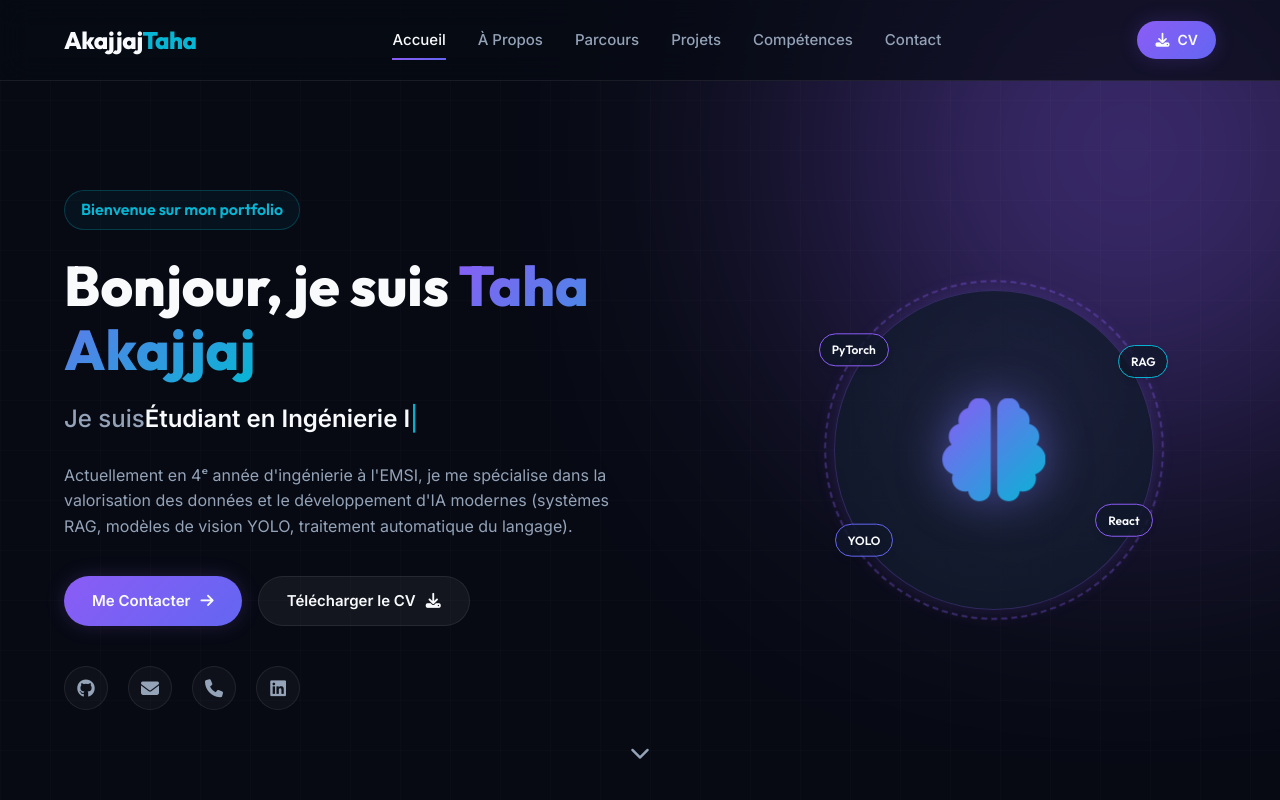
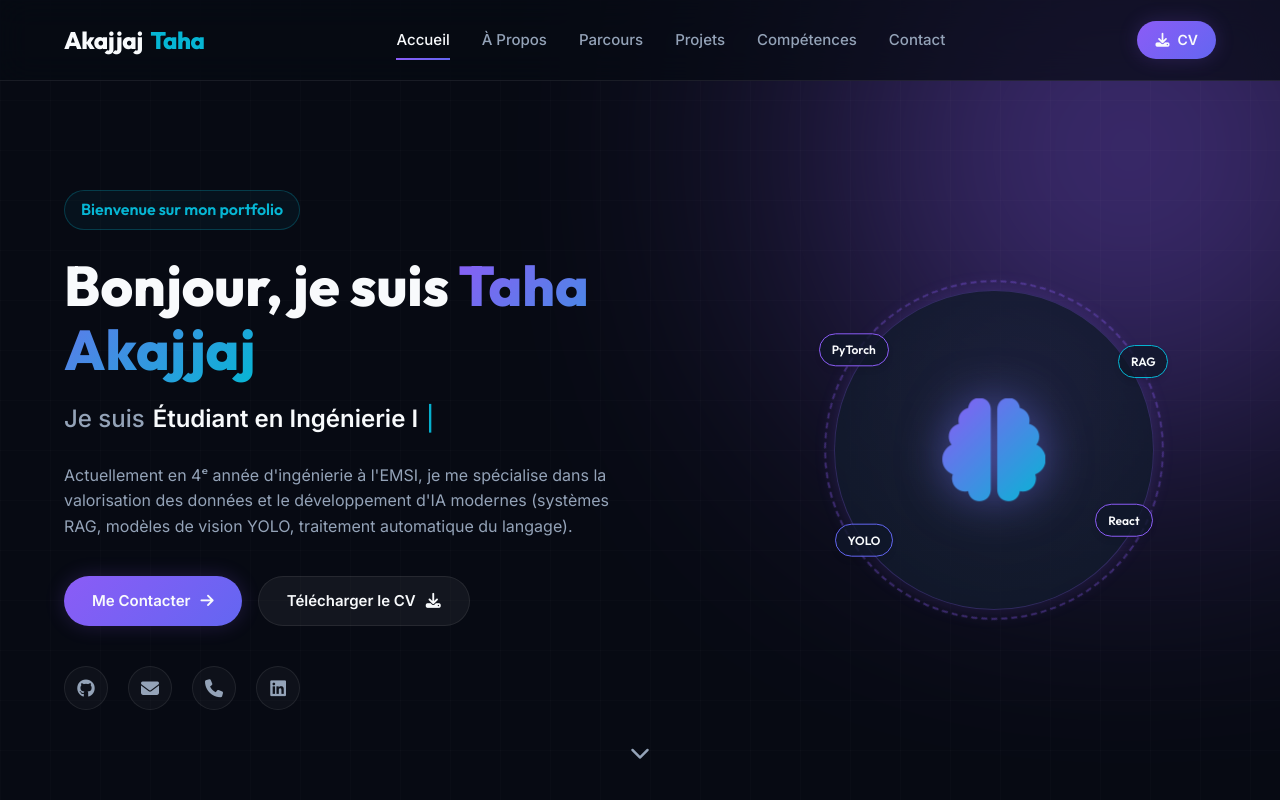
Before and after one commit to yoricoin/Portfolio-Taha-Akajjaj, a React (Vite) app: page / in a window 1280 px wide. Shown: the top 800 px of the page. Built offline with nearby package versions, Linux system fonts and the light colour scheme.

Commit message:
Fix text spacing issues in logo and hero subtitle by adding gaps to flex containers

```diff
--- a/src/index.css
+++ b/src/index.css
@@ -152,6 +152,7 @@ ul {
   letter-spacing: -0.5px;
   display: flex;
   align-items: center;
+  gap: 8px;
 }
 
 .logo-code {
@@ -337,6 +338,7 @@ ul {
   margin-bottom: 24px;
   display: flex;
   align-items: center;
+  gap: 8px;
 }
 
 .typing-text {
```
